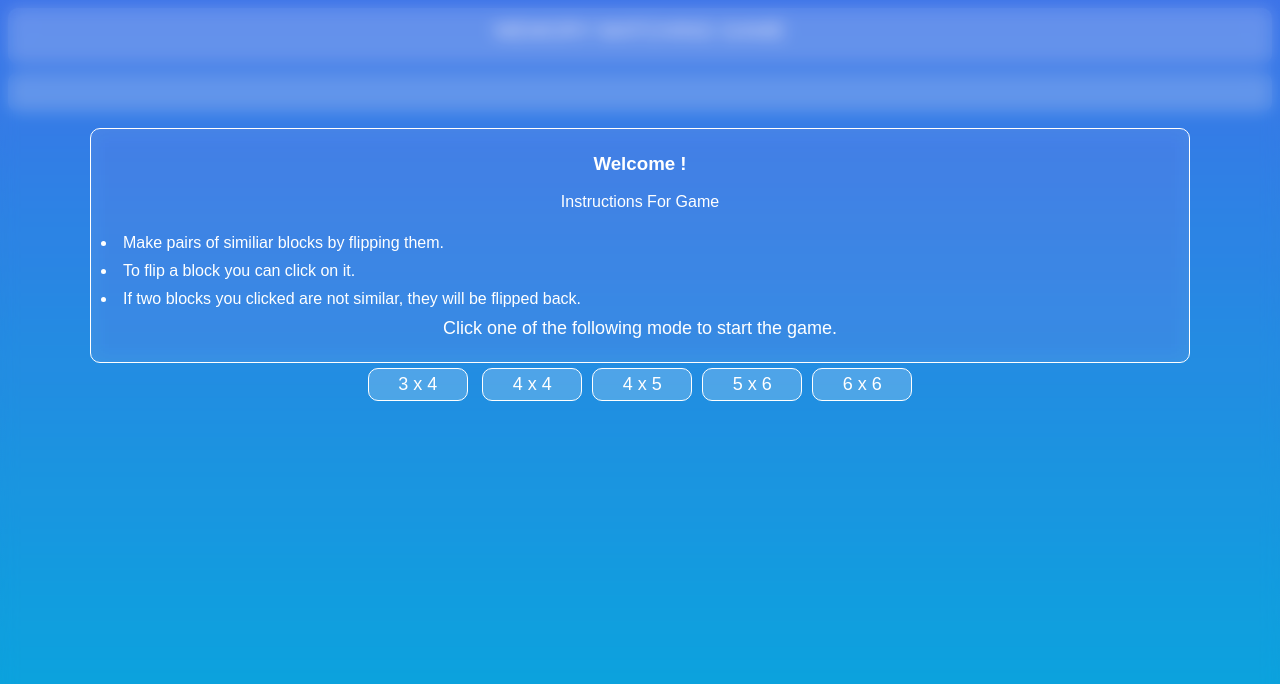
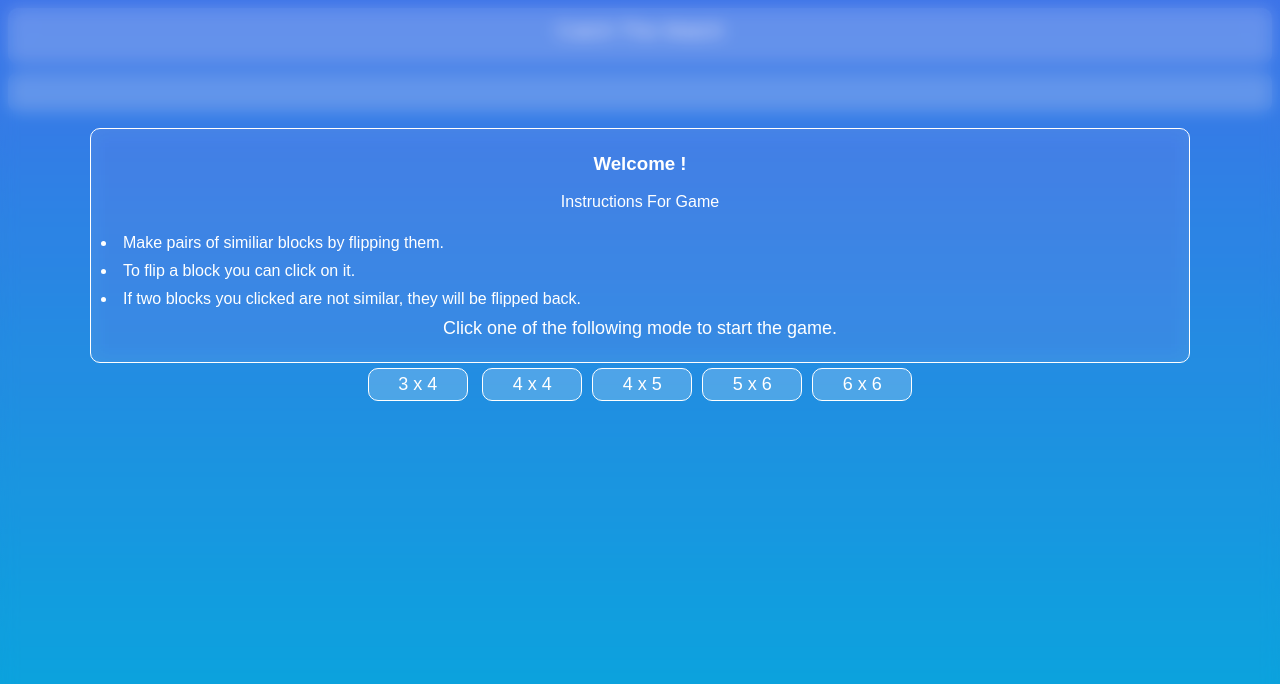
Before and after one commit to priyanshu2401/webd-projects, a plain HTML site: page index.html in a window 1280 px wide. Drawn offline with nearby package versions, Linux system fonts and the light colour scheme; a web font is replaced by a local one.

Commit message:
Update index.html

```diff
--- a/index.html
+++ b/index.html
@@ -4,7 +4,7 @@
     <meta charset="UTF-8">
     <meta http-equiv="X-UA-Compatible" content="IE=edge">
     <meta name="viewport" content="width=device-width, initial-scale=1.0">
-    <title>Memory Matching Game</title>
+    <title>Catch The Match</title>
     <link rel="shortcut icon" type="image/jpg" href="Images/fevicon.PNG"/>
     <link rel="stylesheet" href="gameStyle.css">
     <script src="https://code.jquery.com/jquery-3.2.1.min.js"> </script>
@@ -14,7 +14,7 @@
     <div id="ol"> </div>
     <div style="height: 8px;"></div>
     <div id="title">
-    <span id="logo">MEMORY MATCHING GAME</span>
+    <span id="logo">Catch The Match</span>
     </div>
 
     <div id="title" style="height: 40px;">
```
